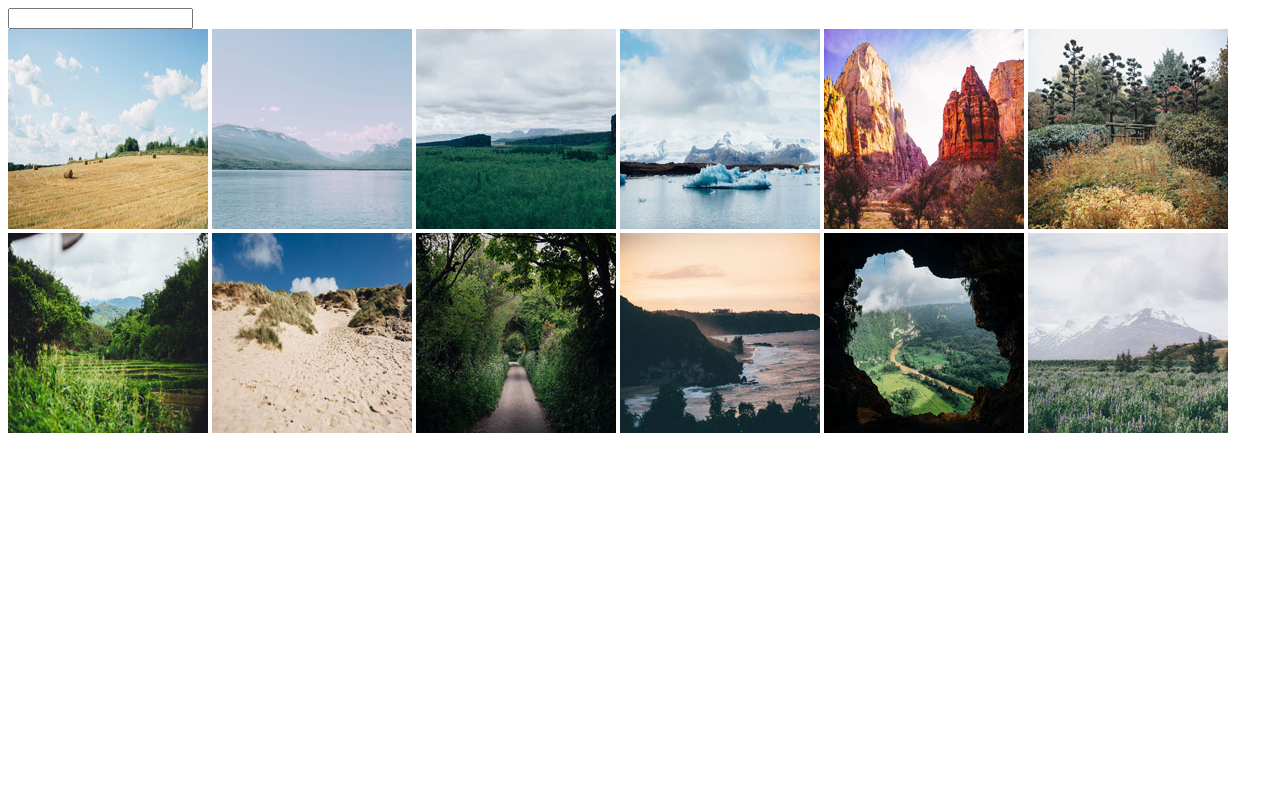
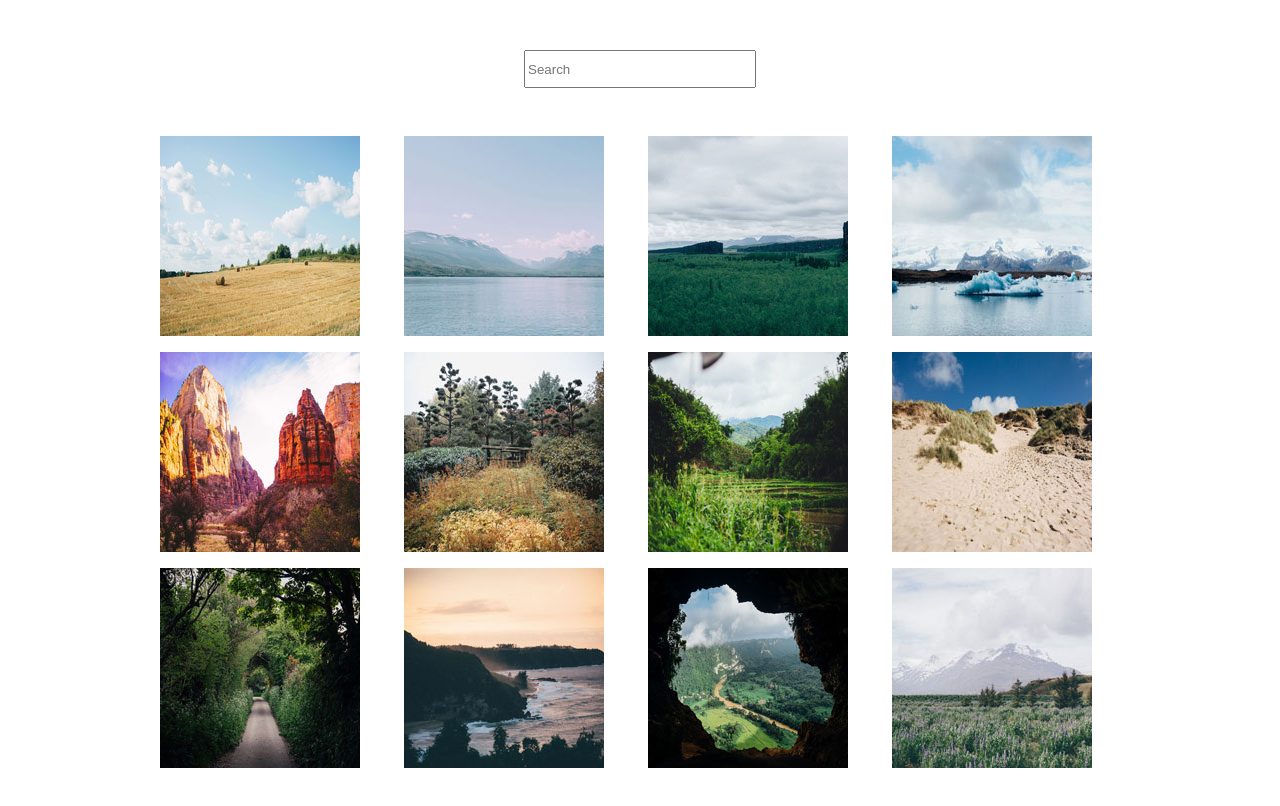
Before and after one commit to junior66/Techdegree-Project-5, a plain HTML site: page photo_gallery_v5/index.html in a window 1280 px wide. Drawn offline with Linux system fonts and the light colour scheme.

Commit message:
Created Grid Layout

```diff
--- a/photo_gallery_v5/css/styles.css
+++ b/photo_gallery_v5/css/styles.css
@@ -0,0 +1,22 @@
+body {
+    width: 75%;
+    max-width: 1100px;
+    margin: auto;
+}
+
+input {
+    display: block;
+    margin: auto;
+    margin-top: 50px;
+    height: 2rem;
+    width: 14rem;
+
+}
+
+.photos {
+    --photos-min-size: 13rem;
+    display: grid;
+    grid-template-columns: repeat(auto-fill, minmax(var(--photos-min-size), 1fr));
+    grid-gap: 1rem;
+    margin-bottom: 50px;
+  }
--- a/photo_gallery_v5/index.html
+++ b/photo_gallery_v5/index.html
@@ -3,12 +3,13 @@
 <head>
     <meta charset="UTF-8">
     <meta name="viewport" content="width=device-width, initial-scale=1.0">
-    <title>Document</title>
+    <title>Photo Gallery</title>
+    <link rel="stylesheet" href="css/styles.css">
 </head>
 <body>
     <main>
-        <input type="text">
-        <div>
+        <input type="text" placeholder="Search">
+        <div class="photos">
             <a href="photos/01.jpg"></a>
             <a href="photos/02.jpg"></a>
             <a href="photos/03.jpg"></a>
```
Also changed, not shown: photo_gallery_v5/js/app.js (added).
